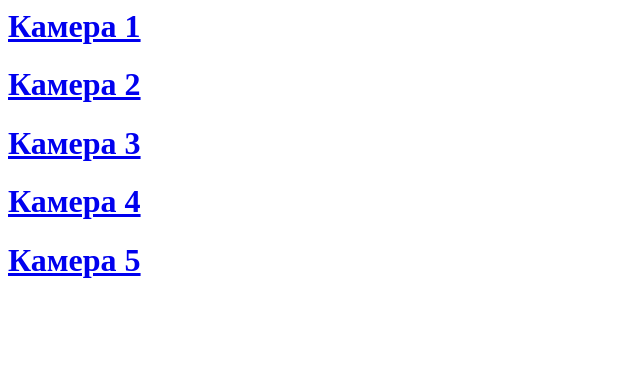
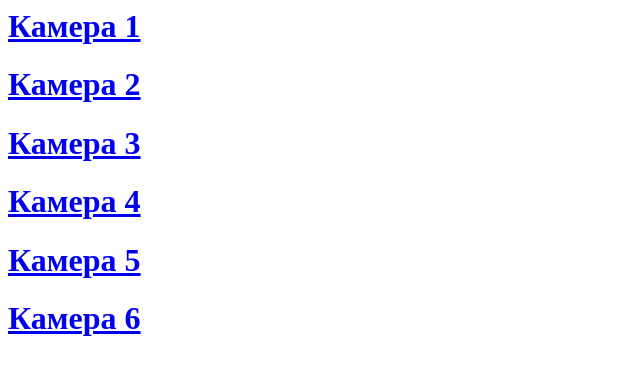
Before and after one commit to TrySc4n/trysc4n.github.io, a plain HTML site: page index.html in a window 1280 px wide. Shown: the whole page, without its empty margins (0-640 px from the left). Drawn offline with Linux system fonts and the light colour scheme.

Commit message:
Update index.html

```diff
--- a/index.html
+++ b/index.html
@@ -3,3 +3,4 @@
 <h1><a href="http://88.207.200.192/axis-cgi/mjpg/video.cgi?resolution=1920x1080">Камера 3</a></h1>
 <h1><a href="http://lfytsquarecam.nctc.com/axis-cgi/mjpg/video.cgi?resolution=4CIF&compression=50&color=1&clock=1&date=1&text=1&textstring=North%20Central%20Cam&dummy=1375211809015">Камера 4</a></h1>
 <h1><a href="http://66.109.38.30:4000/axis-cgi/mjpg/video.cgi?705x478&dummy=1604950303835">Камера 5</a></h1>
+<h1><a href="http://24.43.209.62:8080/axis-cgi/mjpg/video.cgi?resolution=1280x720">Камера 6</a></h1>
```
